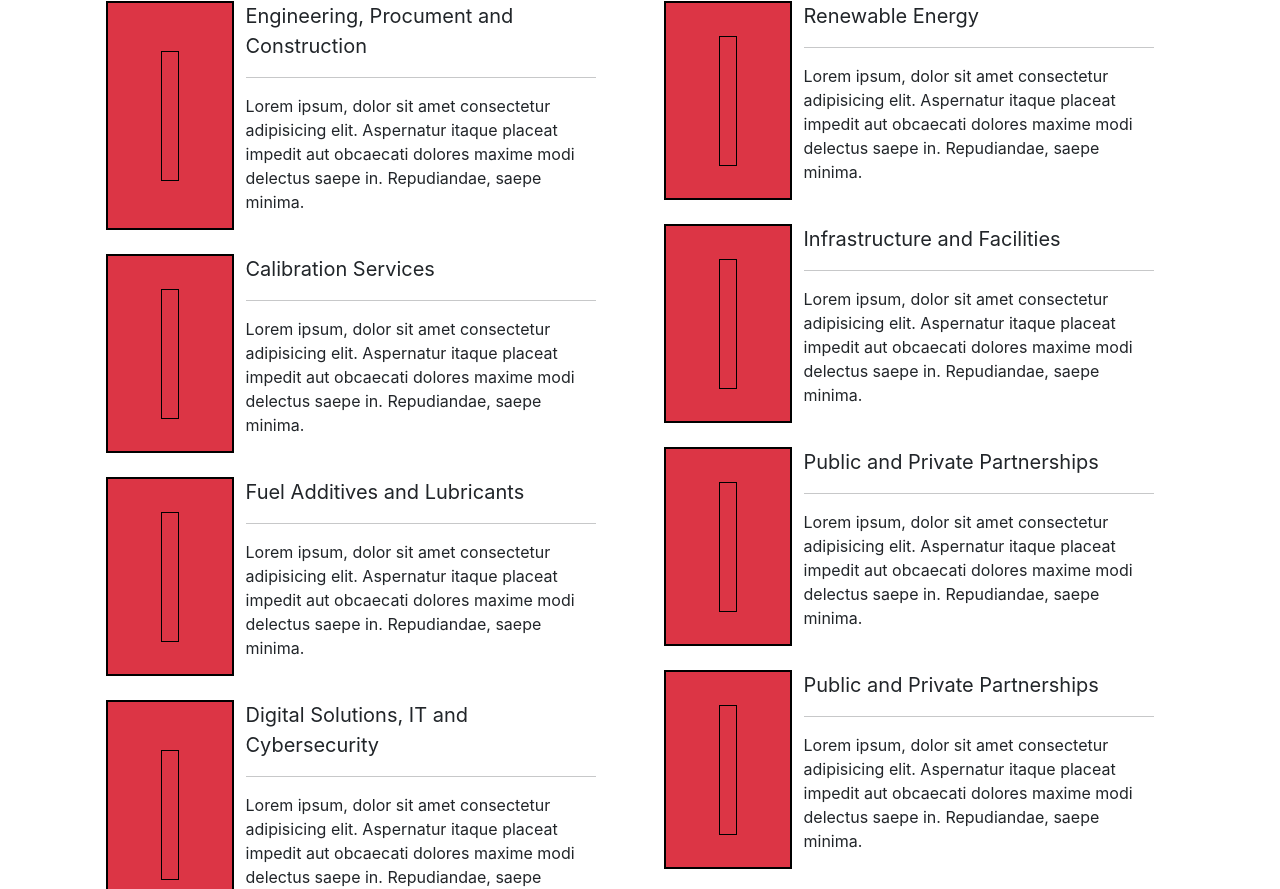
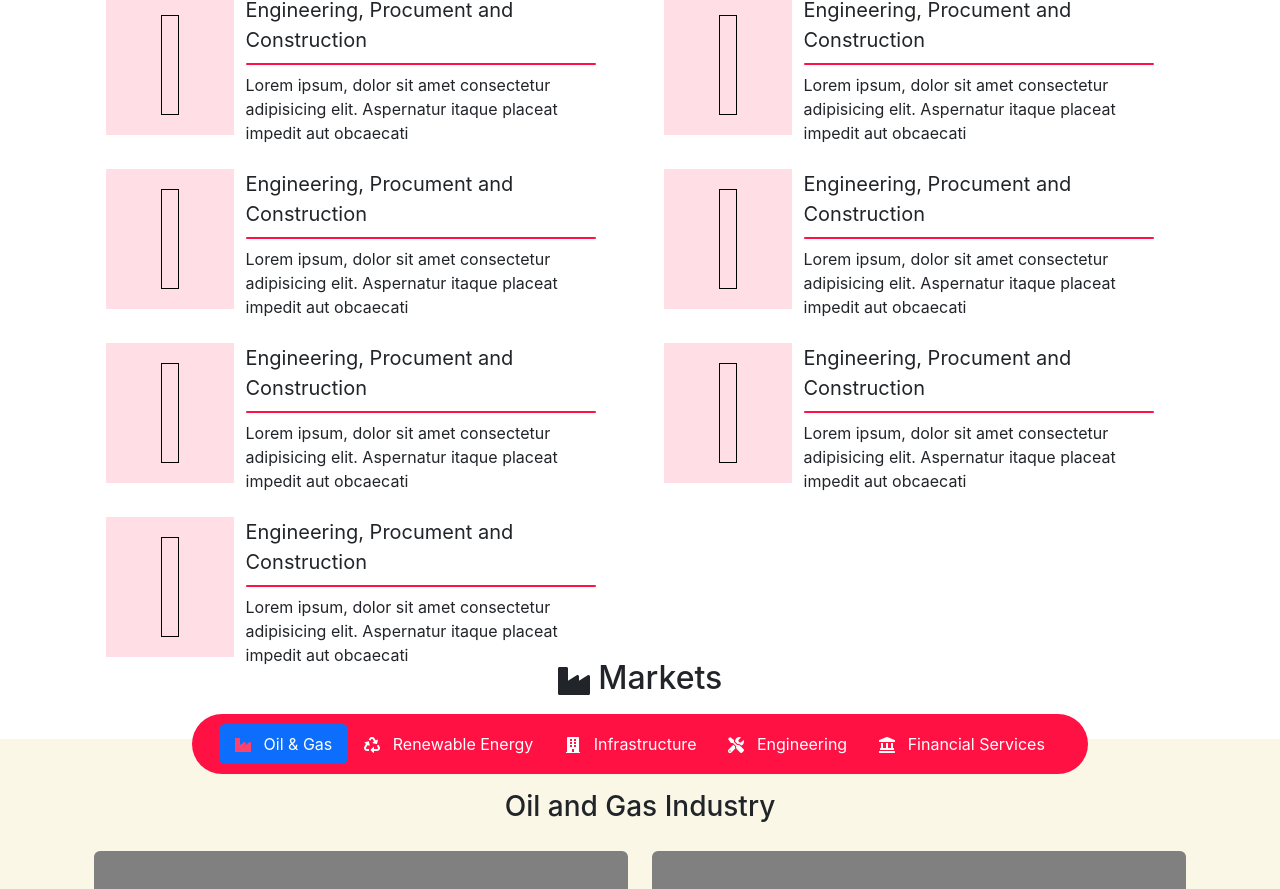
Before and after one commit to vartsytechnologies/myvaltec, a React (Create React App) app in the folder myvaltec/: page / in a window 1280 px wide. Shown: the part 1170-2059 px from the top of the page. Built offline with nearby package versions, Linux system fonts and the light colour scheme.

Commit message:
Updated service section on homepage

```diff
--- a/myvaltec/src/pages/home/services.jsx
+++ b/myvaltec/src/pages/home/services.jsx
@@ -2,18 +2,16 @@ import React from "react";
 import Container from "react-bootstrap/Container";
 import Row from "react-bootstrap/Row";
 import Col from "react-bootstrap/Col";
-// import Image from "react-bootstrap/Image";
-
 import "./fromServices.css";
 
-function Example() {
+function ServiceSection() {
   return (
-    <Container style={{ marginTop: "30px", marginBottom:"10rem" }}>
-      <h1 className="my-2 text-center">Services</h1>
+    <Container>
+      <h1 className="mt-4 text-center">Services</h1>
       <p className="text-center">
         <i>We serve our clients very well in these areas of services</i>
       </p>
-      <hr style={{ height: "3px", background: "black" }} />
+      <hr style={{ height: "3px", background: "black", opacity: "1" }} />
       <Row>
         <Col xs={12} lg={6}>
           <Row className="flex-column">
@@ -21,28 +19,36 @@ function Example() {
               <div className="main mb-4">
                 <div className="row">
                   <div
-                    className="col-3 bg-danger d-flex align-items-center justify-content-center"
-                    style={{ border: "2px solid black" }}
+                    className="col-3 d-flex align-items-center justify-content-center"
+                    style={{
+                      background: "rgba(255, 177, 193, 0.42",
+                      height: "140px",
+                    }}
                   >
                     <div
-                      className="image-container m-2 p-2"
+                      className="image-container m-2 p-2 d-flex align-items-center justify-content-center"
                       style={{
-                        height: "130px",
+                        height: "100px",
                         border: "1px solid black",
                       }}
                     ></div>
                   </div>
                   <div className="col-9">
                     <div className="text-container me-2">
-                      <p className="fs-5">
+                      <p className="fs-5 p-0 m-0">
                         Engineering, Procument and Construction
                       </p>
-                      <hr />
-                      <p>
+                      <hr
+                        style={{
+                          borderTop: "2px solid rgba(255,17,67,1)",
+                          borderRadius: "4px",
+                          opacity: "1",
+                          margin: "0.5rem 0",
+                        }}
+                      />
+                      <p className="p-0 m-0">
                         Lorem ipsum, dolor sit amet consectetur adipisicing
                         elit. Aspernatur itaque placeat impedit aut obcaecati
-                        dolores maxime modi delectus saepe in. Repudiandae,
-                        saepe minima.
                       </p>
                     </div>
                   </div>
@@ -53,26 +59,36 @@ function Example() {
               <div className="main mb-4">
                 <div className="row">
                   <div
-                    className="col-3 bg-danger d-flex align-items-center justify-content-center"
-                    style={{ border: "2px solid black" }}
+                    className="col-3 d-flex align-items-center justify-content-center"
+                    style={{
+                      background: "rgba(255, 177, 193, 0.42",
+                      height: "140px",
+                    }}
                   >
                     <div
-                      className="image-container m-2 p-2"
+                      className="image-container m-2 p-2 d-flex align-items-center justify-content-center"
                       style={{
-                        height: "130px",
+                        height: "100px",
                         border: "1px solid black",
                       }}
                     ></div>
                   </div>
                   <div className="col-9">
                     <div className="text-container me-2">
-                      <p className="fs-5">Calibration Services</p>
-                      <hr />
-                      <p>
+                      <p className="fs-5 p-0 m-0">
+                        Engineering, Procument and Construction
+                      </p>
+                      <hr
+                        style={{
+                          borderTop: "2px solid rgba(255,17,67,1)",
+                          borderRadius: "4px",
+                          opacity: "1",
+                          margin: "0.5rem 0",
+                        }}
+                      />
+                      <p className="p-0 m-0">
                         Lorem ipsum, dolor sit amet consectetur adipisicing
                         elit. Aspernatur itaque placeat impedit aut obcaecati
-                        dolores maxime modi delectus saepe in. Repudiandae,
-                        saepe minima.
                       </p>
                     </div>
                   </div>
@@ -83,26 +99,36 @@ function Example() {
               <div className="main mb-4">
                 <div className="row">
                   <div
-                    className="col-3 bg-danger d-flex align-items-center justify-content-center"
-                    style={{ border: "2px solid black" }}
+                    className="col-3 d-flex align-items-center justify-content-center"
+                    style={{
+                      background: "rgba(255, 177, 193, 0.42",
+                      height: "140px",
+                    }}
                   >
                     <div
-                      className="image-container m-2 p-2"
+                      className="image-container m-2 p-2 d-flex align-items-center justify-content-center"
                       style={{
-                        height: "130px",
+                        height: "100px",
                         border: "1px solid black",
                       }}
                     ></div>
                   </div>
                   <div className="col-9">
                     <div className="text-container me-2">
-                      <p className="fs-5">Fuel Additives and Lubricants</p>
-                      <hr />
-                      <p>
+                      <p className="fs-5 p-0 m-0">
+                        Engineering, Procument and Construction
+                      </p>
+                      <hr
+                        style={{
+                          borderTop: "2px solid rgba(255,17,67,1)",
+                          borderRadius: "4px",
+                          opacity: "1",
+                          margin: "0.5rem 0",
+                        }}
+                      />
+                      <p className="p-0 m-0">
                         Lorem ipsum, dolor sit amet consectetur adipisicing
                         elit. Aspernatur itaque placeat impedit aut obcaecati
-                        dolores maxime modi delectus saepe in. Repudiandae,
-                        saepe minima.
                       </p>
                     </div>
                   </div>
@@ -113,28 +139,36 @@ function Example() {
               <div className="main mb-4">
                 <div className="row">
                   <div
-                    className="col-3 bg-danger d-flex align-items-center justify-content-center"
-                    style={{ border: "2px solid black" }}
+                    className="col-3 d-flex align-items-center justify-content-center"
+                    style={{
+                      background: "rgba(255, 177, 193, 0.42",
+                      height: "140px",
+                    }}
                   >
                     <div
-                      className="image-container m-2 p-2"
+                      className="image-container m-2 p-2 d-flex align-items-center justify-content-center"
                       style={{
-                        height: "130px",
+                        height: "100px",
                         border: "1px solid black",
                       }}
                     ></div>
                   </div>
                   <div className="col-9">
                     <div className="text-container me-2">
-                      <p className="fs-5">
-                        Digital Solutions, IT and Cybersecurity
+                      <p className="fs-5 p-0 m-0">
+                        Engineering, Procument and Construction
                       </p>
-                      <hr />
-                      <p>
+                      <hr
+                        style={{
+                          borderTop: "2px solid rgba(255,17,67,1)",
+                          borderRadius: "4px",
+                          opacity: "1",
+                          margin: "0.5rem 0",
+                        }}
+                      />
+                      <p className="p-0 m-0">
                         Lorem ipsum, dolor sit amet consectetur adipisicing
                         elit. Aspernatur itaque placeat impedit aut obcaecati
-                        dolores maxime modi delectus saepe in. Repudiandae,
-                        saepe minima.
                       </p>
                     </div>
                   </div>
@@ -149,26 +183,36 @@ function Example() {
               <div className="main mb-4">
                 <div className="row">
                   <div
-                    className="col-3 bg-danger d-flex align-items-center justify-content-center"
-                    style={{ border: "2px solid black" }}
+                    className="col-3 d-flex align-items-center justify-content-center"
+                    style={{
+                      background: "rgba(255, 177, 193, 0.42",
+                      height: "140px",
+                    }}
                   >
                     <div
-                      className="image-container m-2 p-2"
+                      className="image-container m-2 p-2 d-flex align-items-center justify-content-center"
                       style={{
-                        height: "130px",
+                        height: "100px",
                         border: "1px solid black",
                       }}
                     ></div>
                   </div>
                   <div className="col-9">
                     <div className="text-container me-2">
-                      <p className="fs-5">Renewable Energy</p>
-                      <hr />
-                      <p>
+                      <p className="fs-5 p-0 m-0">
+                        Engineering, Procument and Construction
+                      </p>
+                      <hr
+                        style={{
+                          borderTop: "2px solid rgba(255,17,67,1)",
+                          borderRadius: "4px",
+                          opacity: "1",
+                          margin: "0.5rem 0",
+                        }}
+                      />
+                      <p className="p-0 m-0">
                         Lorem ipsum, dolor sit amet consectetur adipisicing
                         elit. Aspernatur itaque placeat impedit aut obcaecati
-                        dolores maxime modi delectus saepe in. Repudiandae,
-                        saepe minima.
                       </p>
                     </div>
                   </div>
@@ -179,26 +223,36 @@ function Example() {
               <div className="main mb-4">
                 <div className="row">
                   <div
-                    className="col-3 bg-danger d-flex align-items-center justify-content-center"
-                    style={{ border: "2px solid black" }}
+                    className="col-3 d-flex align-items-center justify-content-center"
+                    style={{
+                      background: "rgba(255, 177, 193, 0.42",
+                      height: "140px",
+                    }}
                   >
                     <div
-                      className="image-container m-2 p-2"
+                      className="image-container m-2 p-2 d-flex align-items-center justify-content-center"
                       style={{
-                        height: "130px",
+                        height: "100px",
                         border: "1px solid black",
                       }}
                     ></div>
                   </div>
                   <div className="col-9">
                     <div className="text-container me-2">
-                      <p className="fs-5">Infrastructure and Facilities</p>
-                      <hr />
-                      <p>
+                      <p className="fs-5 p-0 m-0">
+                        Engineering, Procument and Construction
+                      </p>
+                      <hr
+                        style={{
+                          borderTop: "2px solid rgba(255,17,67,1)",
+                          borderRadius: "4px",
+                          opacity: "1",
+                          margin: "0.5rem 0",
+                        }}
+                      />
+                      <p className="p-0 m-0">
                         Lorem ipsum, dolor sit amet consectetur adipisicing
                         elit. Aspernatur itaque placeat impedit aut obcaecati
-                        dolores maxime modi delectus saepe in. Repudiandae,
-                        saepe minima.
                       </p>
                     </div>
                   </div>
@@ -209,56 +263,36 @@ function Example() {
               <div className="main mb-4">
                 <div className="row">
                   <div
-                    className="col-3 bg-danger d-flex align-items-center justify-content-center"
-                    style={{ border: "2px solid black" }}
+                    className="col-3 d-flex align-items-center justify-content-center"
+                    style={{
+                      background: "rgba(255, 177, 193, 0.42",
+                      height: "140px",
+                    }}
                   >
                     <div
-                      className="image-container m-2 p-2"
+                      className="image-container m-2 p-2 d-flex align-items-center justify-content-center"
                       style={{
-                        height: "130px",
+                        height: "100px",
                         border: "1px solid black",
                       }}
                     ></div>
                   </div>
                   <div className="col-9">
                     <div className="text-container me-2">
-                      <p className="fs-5">Public and Private Partnerships</p>
-                      <hr />
-                      <p>
+                      <p className="fs-5 p-0 m-0">
+                        Engineering, Procument and Construction
+                      </p>
+                      <hr
+                        style={{
+                          borderTop: "2px solid rgba(255,17,67,1)",
+                          borderRadius: "4px",
+                          opacity: "1",
+                          margin: "0.5rem 0",
+                        }}
+                      />
+                      <p className="p-0 m-0">
                         Lorem ipsum, dolor sit amet consectetur adipisicing
                         elit. Aspernatur itaque placeat impedit aut obcaecati
-                        dolores maxime modi delectus saepe in. Repudiandae,
-                        saepe minima.
-                      </p>
-                    </div>
-                  </div>
-                </div>
-              </div>
-            </Col>
-            <Col>
-              <div className="main mb-4">
-                <div className="row">
-                  <div
-                    className="col-3 bg-danger d-flex align-items-center justify-content-center"
-                    style={{ border: "2px solid black" }}
-                  >
-                    <div
-                      className="image-container m-2 p-2"
-                      style={{
-                        height: "130px",
-                        border: "1px solid black",
-                      }}
-                    ></div>
-                  </div>
-                  <div className="col-9">
-                    <div className="text-container me-2">
-                      <p className="fs-5">Public and Private Partnerships</p>
-                      <hr />
-                      <p>
-                        Lorem ipsum, dolor sit amet consectetur adipisicing
-                        elit. Aspernatur itaque placeat impedit aut obcaecati
-                        dolores maxime modi delectus saepe in. Repudiandae,
-                        saepe minima.
                       </p>
                     </div>
                   </div>
@@ -272,4 +306,4 @@ function Example() {
   );
 }
 
-export default Example;
+export default ServiceSection;
```
